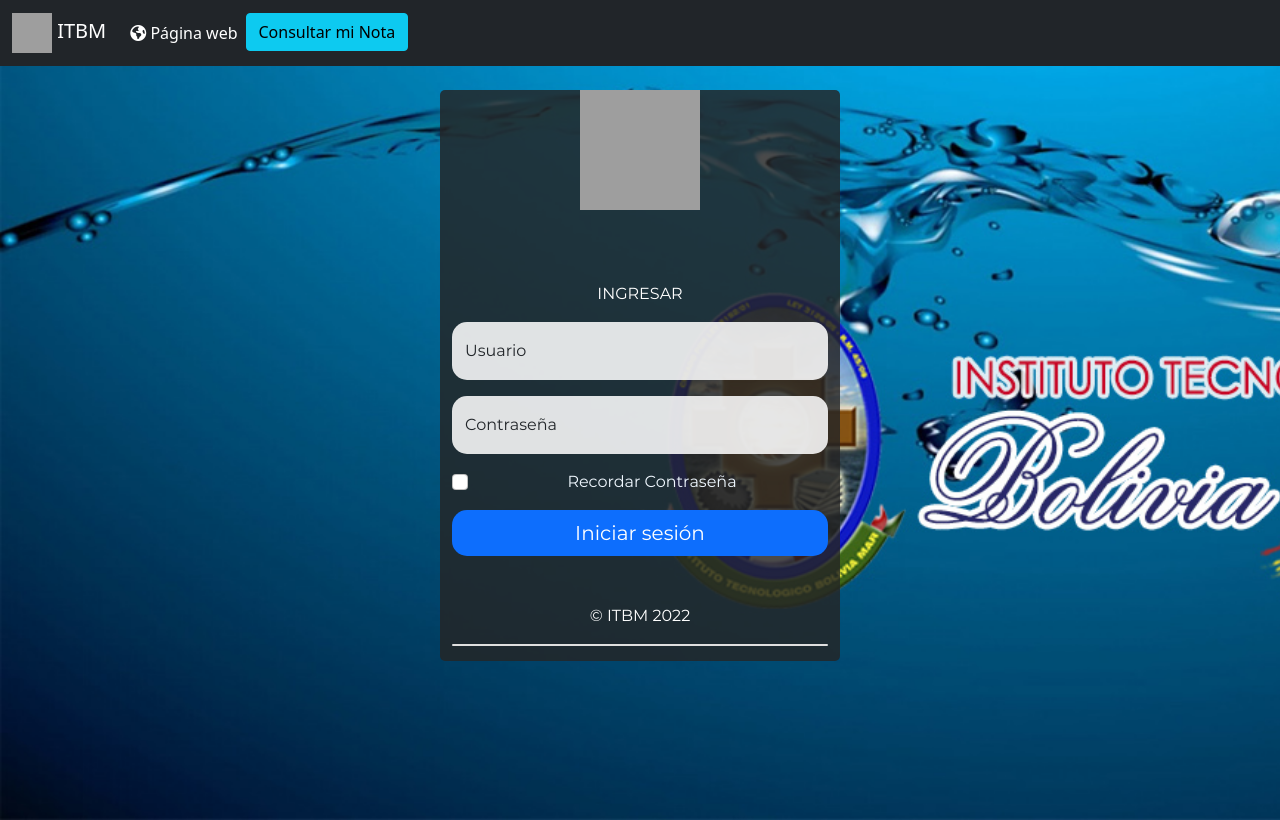
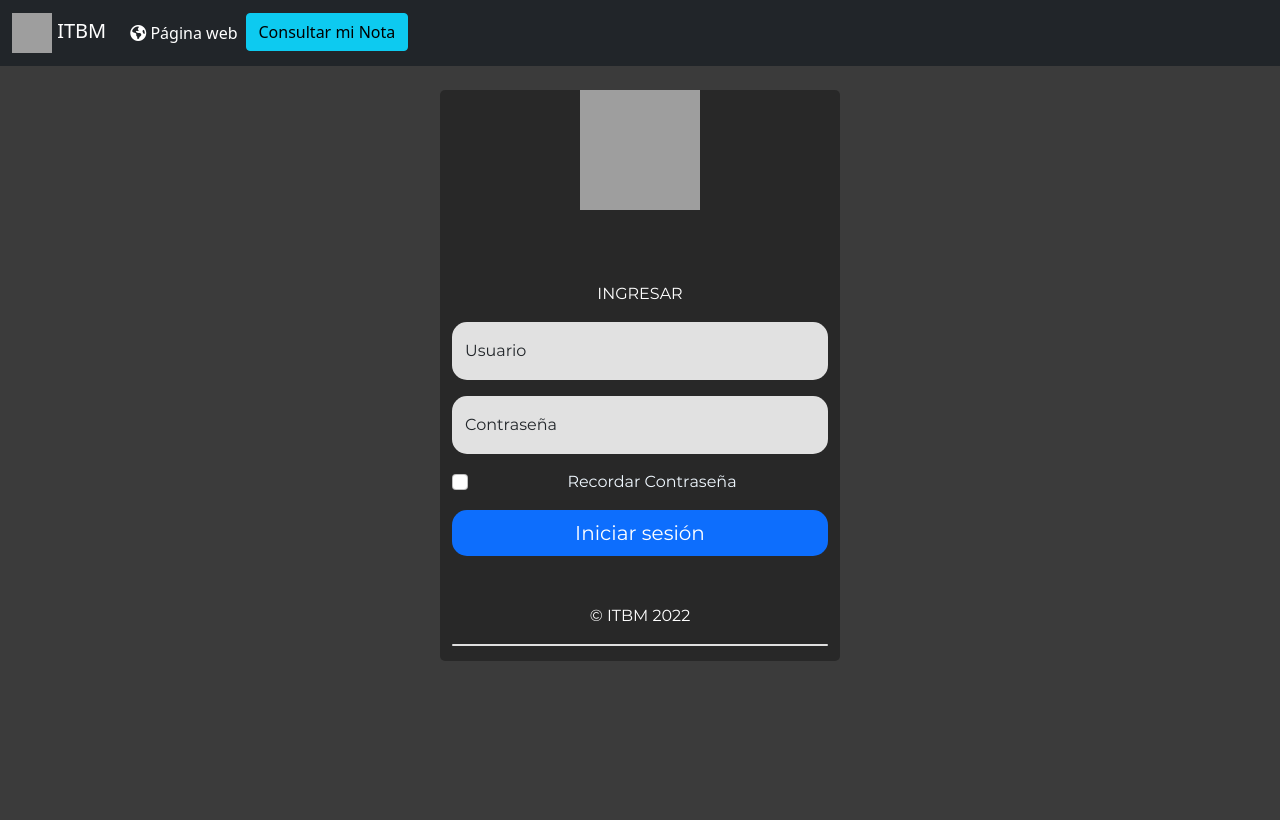
Before and after one commit to rodriQuelali/sistemasPostulantesITBM, a PHP site: page / in a window 1280 px wide. After the commit the page ends 661 px from the top, so only its background shows below. Run offline with PHP 8.4, Linux system fonts and the light colour scheme; some libraries are stand-ins or nearby versions; grey boxes are pictures that could not be loaded.

Commit message:
nuevo css

```diff
--- a/css/estilos.css
+++ b/css/estilos.css
@@ -34,11 +34,11 @@
 }
 
 .fondo{
-    /*background-color: rgb(59, 59, 59);
-    /* background-color: rgb(49, 49, 49);  */
+    background-color: rgb(59, 59, 59);
+    /* background-color: rgb(49, 49, 49);
     background-image: url('../assets/img/fondoITBM.jpg');
     background-size:cover;
-    height: 800px;
+    height: 800px;*/
 }
 /*Botones demas*/
 .anchobtn{
--- a/js/main.js
+++ b/js/main.js
@@ -296,8 +296,3 @@
   document.getElementById("login").style.display="none"
   document.getElementById("frmBusquedaNota").style.display="block"
   }
-  //funcion para visualizar el formulario de busqueda de nota
-  const formularioBusqueda2=()=>{
-    document.getElementById("login").style.display="none"
-    document.getElementById("frmBusquedaNota").style.display="block"
-    }
```
